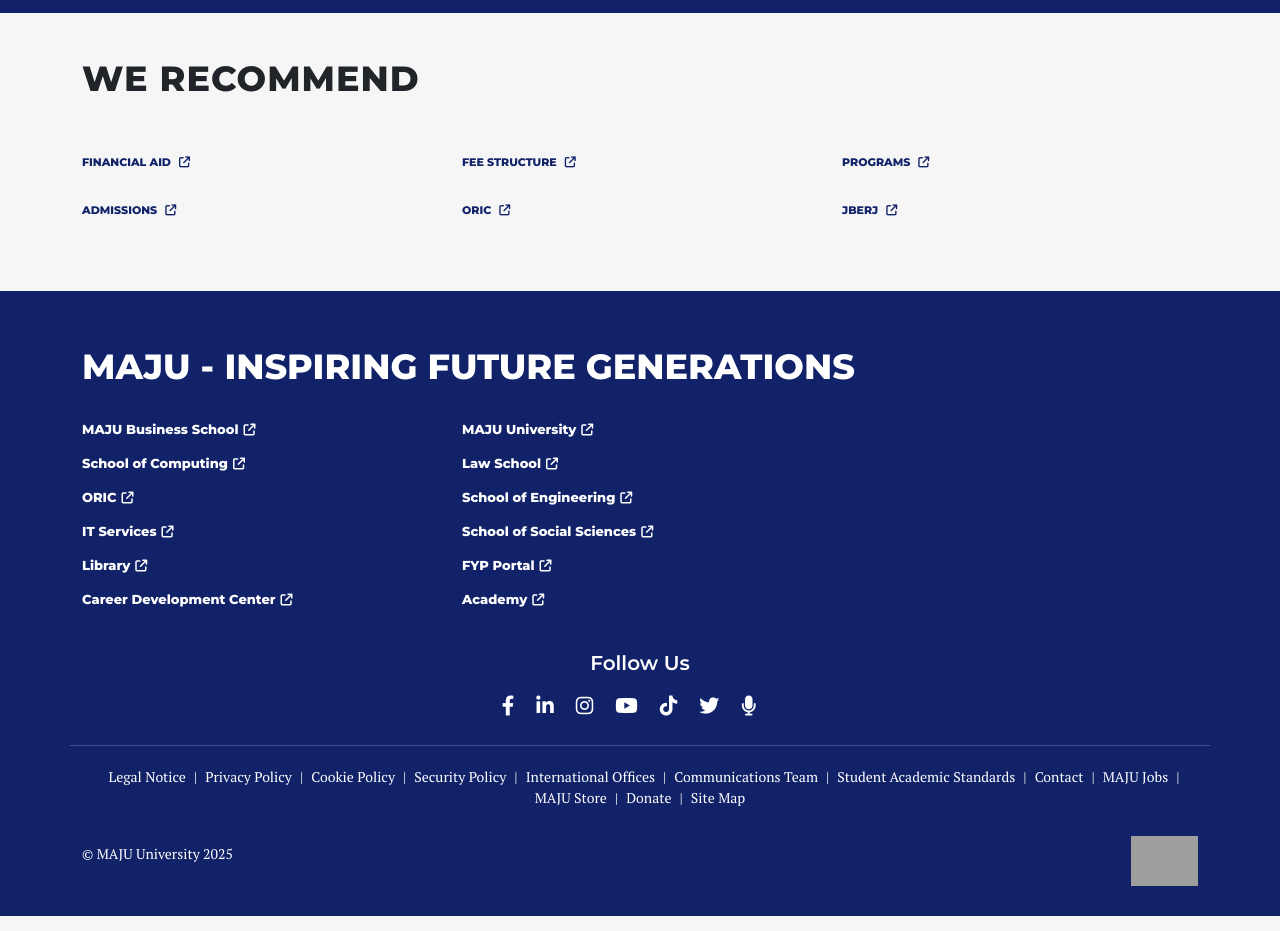
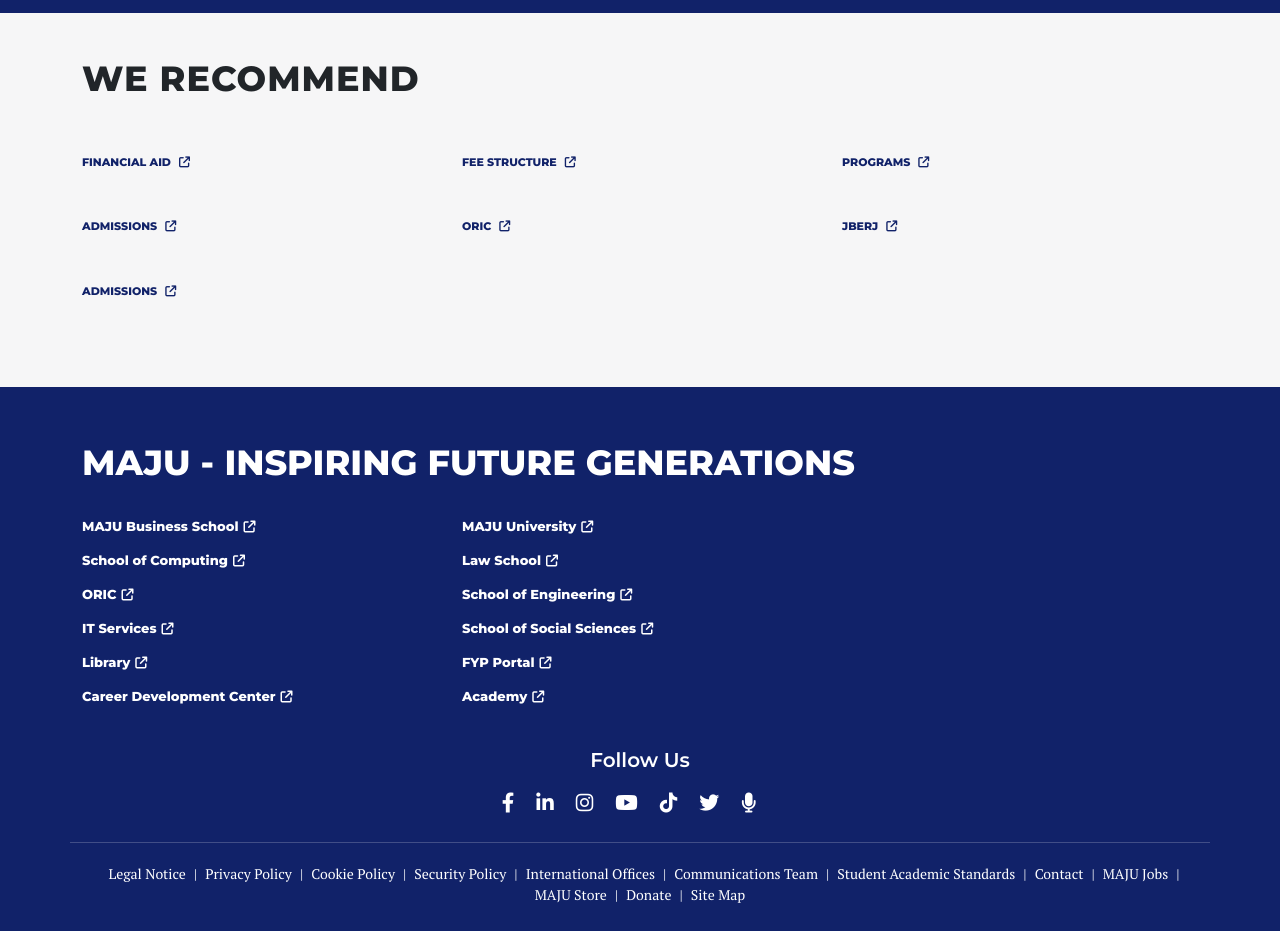
Before and after one commit to abdulmoiz65/React_Uni_Project, a React (Vite) app: page / in a window 1280 px wide. Shown: the part 3420-4351 px from the top of the page. Built offline with nearby package versions, Linux system fonts and the light colour scheme; grey boxes are pictures that could not be loaded.

Commit message:
working on We recommend

```diff
--- a/src/components/WeRecommend/WeRecommend.jsx
+++ b/src/components/WeRecommend/WeRecommend.jsx
@@ -12,6 +12,7 @@
 const recommendLinks = [
   [
     { text: "FINANCIAL AID", href: "scholarships-link.html" },
+    { text: "ADMISSIONS", href: "admissions-link.html" },
     { text: "ADMISSIONS", href: "admissions-link.html" },
   ],
   [
--- a/src/components/WeRecommend/WeRecommend.module.css
+++ b/src/components/WeRecommend/WeRecommend.module.css
@@ -19,7 +19,7 @@
 
 .importantLinksList ul li {
   padding-top: 1rem;
-  padding-bottom: 1rem;
+  padding-bottom: 2rem;
   list-style: none;
   text-transform: uppercase;
   font-weight: 800;
```
